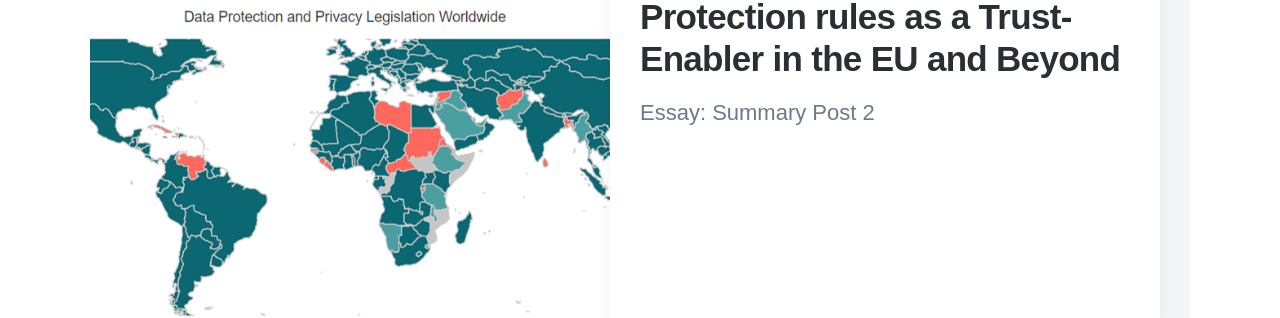
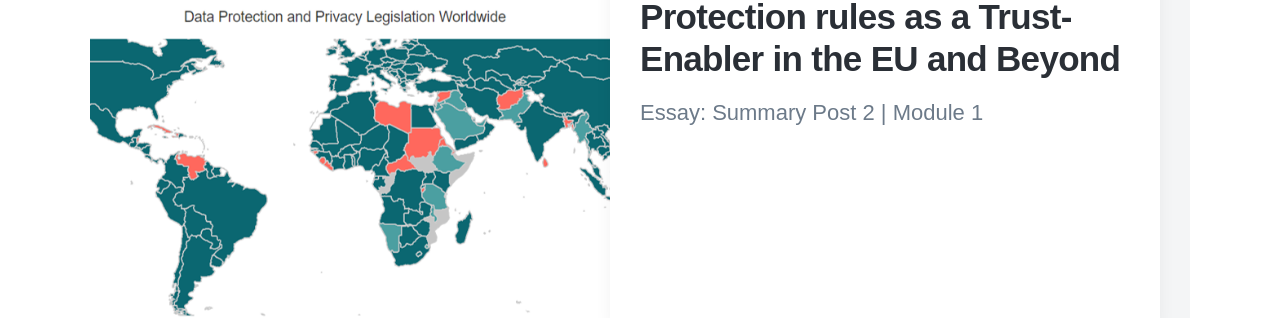
Before and after one commit to DaisyIpatzi/daisyipatzi.github.io, a Jekyll site: the page built from blog/index.html, in a window 1280 px wide. Shown: the part 638-956 px from the top of the page. Built offline with Jekyll 4.4.1, drawn with Linux system fonts in a browser that asks for light colours; nearby versions of some CDN libraries; some web fonts are replaced; the list of posts is cut into pages by our own code.

Commit message:
Update 2022-11-14-summary-post2.md

```diff
--- a/_posts/2022-11-14-summary-post2.md
+++ b/_posts/2022-11-14-summary-post2.md
@@ -1,11 +1,11 @@
 ---
 title: 'GDPR Regulation and Data Protection rules as a Trust-Enabler in the EU and Beyond'
 date: 2022-11-14 00:00:00
-description: 'Essay: Summary Post 2'
+description: 'Essay: Summary Post 2 | Module 1'
 featured_image: '/images/demo/UNCTAD_2021.png'
 ---
 
-## GDPR Regulation and Data Protection rules as a Trust-Enabler in the EU and Beyond
+## GDPR Regulation and Data Protection Rules as a Trust-Enabler in the EU and Beyond
 
 It is extremely enriching to read the contributions made in the Collaborative Learning Discussion (of Essex Online), especially since we all have different backgrounds, nationalities, and most of us have been working for different industries. First, I would like to keep pointing out that amid the era of globalization, the rapid technological evolution poses new challenges for the protection of personal data; we are faced with powerful technological tools for data protection in the digital ecosystem and plus, data is the gold of the 21st century for many companies. My research has found that 71% countries have legislation around the world, (United Nations Conference on Trade and Development, 2021).
 
```
